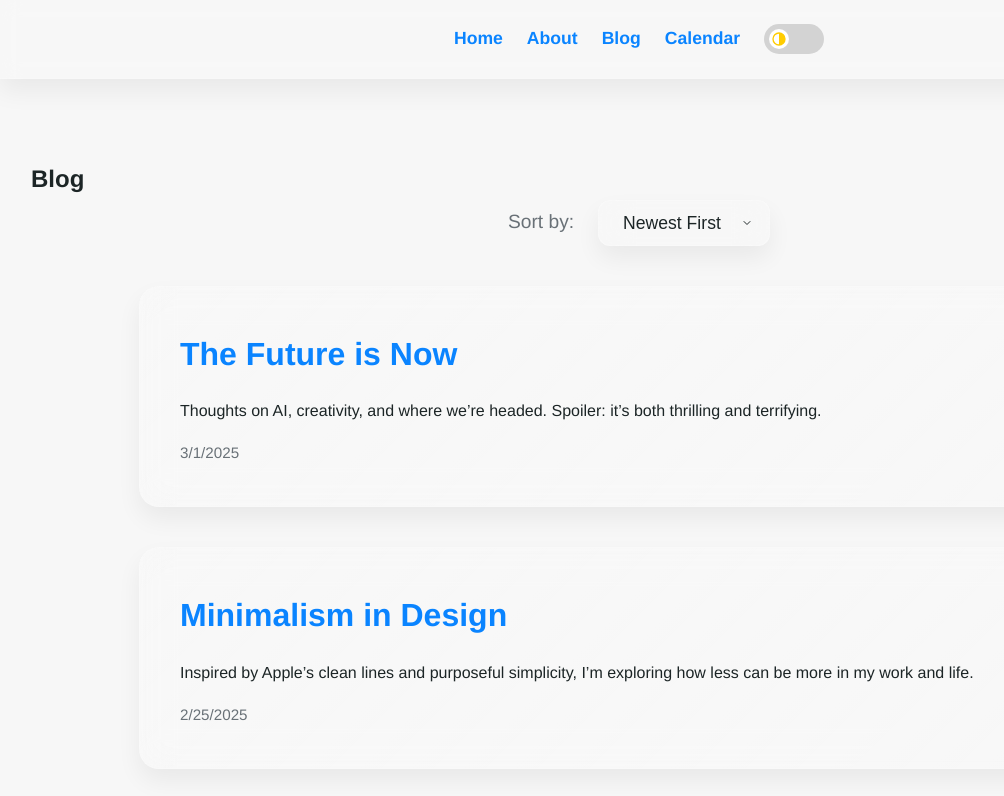
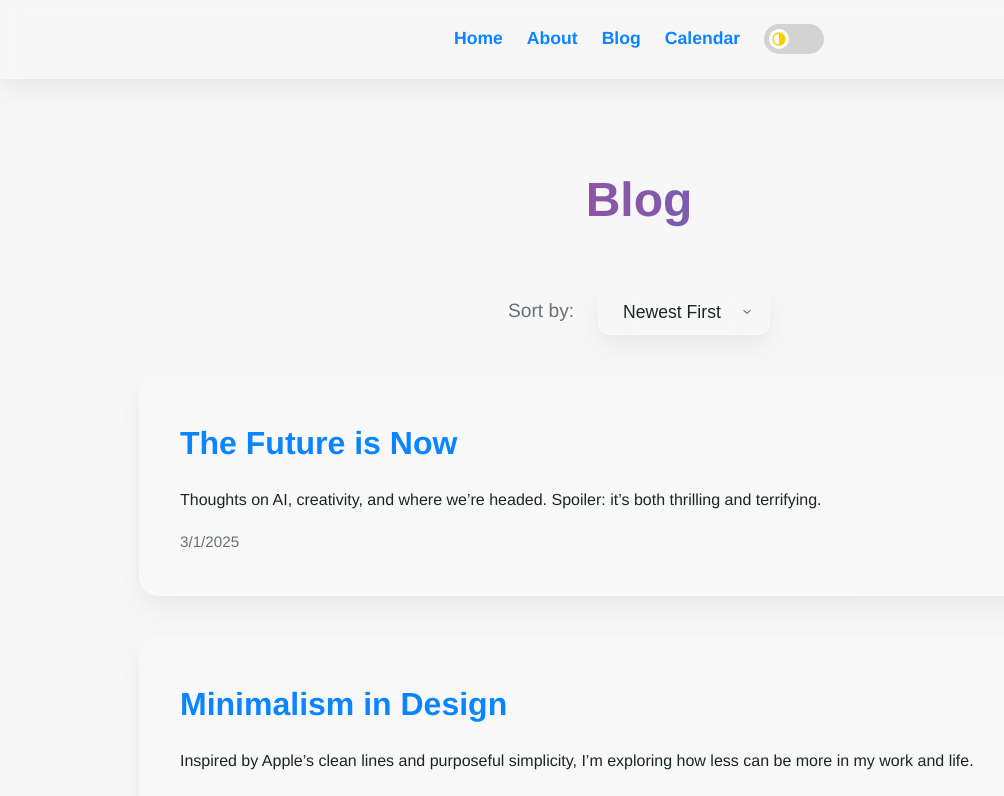
Before and after one commit to slyfox29/henry-quakenbush-site, a Next.js app: page /blog in a window 1280 px wide. Shown: the top 796 px of the page, without its empty margins (1-1005 px from the left). Built offline with nearby package versions, Linux system fonts and the light colour scheme.

Commit message:
Update globals.css

```diff
--- a/styles/globals.css
+++ b/styles/globals.css
@@ -19,7 +19,7 @@
   --text-dark: #e0e0e0;
   --text-light: #a0a0a0;
   --bg-light: #1a1a1a;
-  --card-bg: rgba(40, 40, 40, 0.8); /* Darker base for glow */
+  --card-bg: rgba(40, 40, 40, 0.8);
   --shadow: 0 12px 24px rgba(0, 0, 0, 0.3);
   --shadow-hover: 0 16px 32px rgba(0, 0, 0, 0.5);
   --glass-border: rgba(255, 255, 255, 0.1);
@@ -65,6 +65,12 @@ body {
   justify-content: center;
   align-items: center;
   gap: 1.5rem;
+}
+
+[data-theme="dark"] .nav {
+  box-shadow: 0 0 15px rgba(10, 132, 255, 0.5), /* Blue glow rim */
+              0 0 25px rgba(10, 132, 255, 0.3);
+  animation: glowPulse 2s infinite alternate;
 }
 
 .nav-link {
@@ -197,21 +203,21 @@ body {
 /* Glowing Cards (Dark Mode) */
 [data-theme="dark"] .glass-card {
   background: var(--card-bg);
-  backdrop-filter: none; /* Remove glass effect */
-  border: none; /* Remove border for glow focus */
-  box-shadow: 0 0 15px rgba(10, 132, 255, 0.5), /* Base glow */
+  backdrop-filter: none;
+  border: none;
+  box-shadow: 0 0 15px rgba(10, 132, 255, 0.5),
               0 0 25px rgba(10, 132, 255, 0.3);
   animation: glowPulse 2s infinite alternate;
 }
 
 [data-theme="dark"] .glass-card:hover {
   transform: translateY(-8px);
-  box-shadow: 0 0 25px rgba(10, 132, 255, 0.7), /* Stronger glow on hover */
+  box-shadow: 0 0 25px rgba(10, 132, 255, 0.7),
               0 0 40px rgba(10, 132, 255, 0.5);
 }
 
 [data-theme="dark"] .glass-card::before {
-  background: none; /* Remove gradient in dark mode */
+  background: none;
 }
 
 /* Glow Animation */
@@ -271,9 +277,9 @@ body {
 
 .about-photo-wrapper {
   width: 100%;
-  height: 500px; /* Fixed height; adjust as needed */
+  height: 500px;
   border-radius: 20px;
-  overflow: hidden; /* Crops excess image */
+  overflow: hidden;
 }
 
 .about-photo {
@@ -286,6 +292,12 @@ body {
   display: block;
 }
 
+[data-theme="dark"] .about-photo {
+  box-shadow: 0 0 15px rgba(10, 132, 255, 0.5),
+              0 0 25px rgba(10, 132, 255, 0.3);
+  animation: glowPulse 2s infinite alternate;
+}
+
 .about-content {
   display: flex;
   flex-direction: column;
@@ -296,6 +308,36 @@ body {
   font-size: 1.3rem;
   color: var(--text-light);
   animation: fadeInUp 1s ease forwards;
+}
+
+/* Section Titles (Headers) */
+.section-title {
+  font-size: 3rem;
+  font-weight: 700;
+  text-align: center;
+  margin-bottom: 3rem;
+  background: linear-gradient(90deg, var(--accent), var(--primary));
+  -webkit-background-clip: text;
+  background-clip: text;
+  color: transparent;
+}
+
+[data-theme="dark"] .section-title {
+  background: none;
+  color: var(--primary);
+  text-shadow: 0 0 10px rgba(10, 132, 255, 0.5);
+  animation: illuminate 2s infinite alternate;
+}
+
+/* Illuminated Headers */
+.illuminated {
+  /* No additional styles needed; inherits from .section-title */
+}
+
+/* Illuminate Animation for Headers */
+@keyframes illuminate {
+  0% { text-shadow: 0 0 10px rgba(10, 132, 255, 0.5), 0 0 20px rgba(10, 132, 255, 0.3); }
+  100% { text-shadow: 0 0 20px rgba(10, 132, 255, 0.7), 0 0 30px rgba(10, 132, 255, 0.5); }
 }
 
 /* Blog */
```
